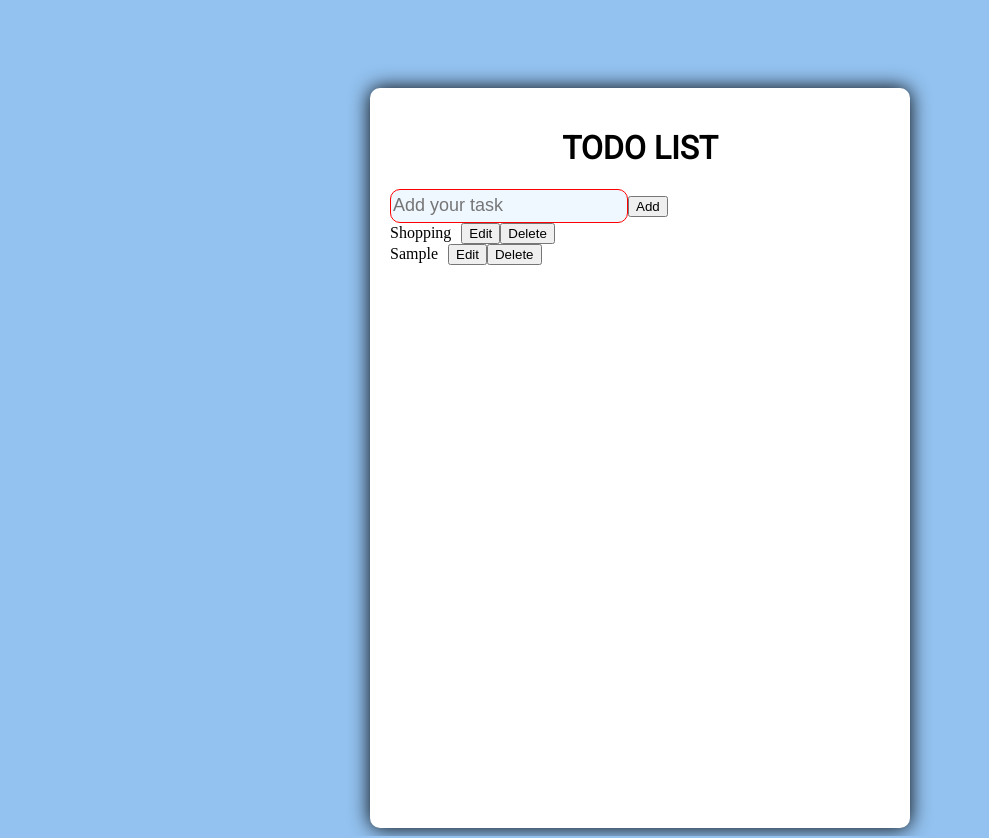
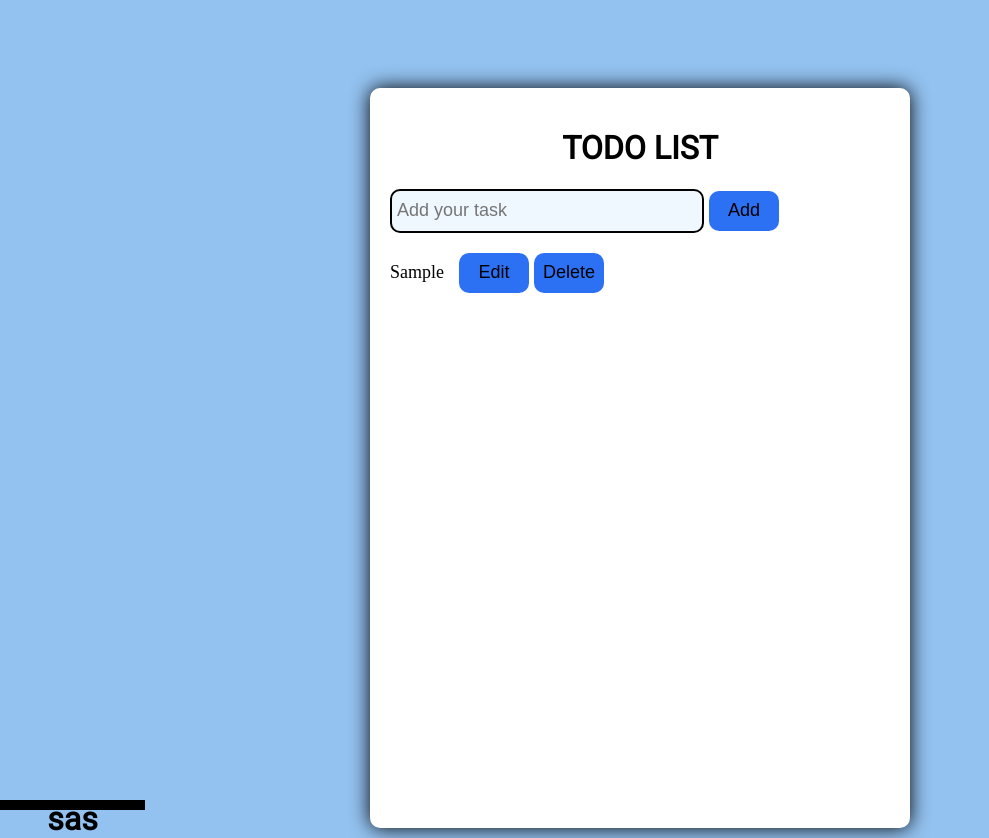
Before and after one commit to crimsonal/personal-todo, a React (Create React App) app: page / in a window 1280 px wide. Both pictures are taken after typing "Sample" into the empty fields and a click on the button "Add". Shown: the whole page, without its empty margins (0-989 px from the left). Built offline with nearby package versions, Linux system fonts and the light colour scheme.

Commit message:
styling changes

```diff
--- a/src/App.css
+++ b/src/App.css
@@ -22,16 +22,47 @@ h1{
   text-align: center;
 }
 
+h1::before {
+  left: 0;
+  width: 145px;
+  height: 10px;
+  content: "sas";
+  bottom: -10px;
+  background: #000000;
+  position: absolute;
+}
 .todo-p {
   display: inline;
   margin-right: 10px;
 }
 
+.add-form {
+  margin-bottom: 20px;
+  align-items: center;
+}
 .add-form-input {
   border-radius: 10px;
   height: 30px;
+  width: 300px;
   font-size: large;
-  border: 1px solid red;
+  border: 2px solid black;
   background-color: aliceblue;
+  padding: 5px;
   outline: none;
 }
+
+button {
+  /* TODO: Align buttons to the right! */
+  background-color: rgb(44, 113, 244);
+  border: none;
+  border-radius: 10px;
+  height: 40px;
+  width: 70px;
+  font-size: large;
+  cursor: pointer;
+  margin-left: 5px;
+}
+
+.todo-p {
+  font-size: large;
+}
--- a/src/components/TodoAdd.jsx
+++ b/src/components/TodoAdd.jsx
@@ -8,8 +8,10 @@ function TodoAdd(props) {
     }
 
     function buttonClicked() {
-        props.appendTodo(todo)
+        if (todo.trim() !== "") {
+            props.appendTodo(todo)
 
+        }
         updateTodo("")
     }
     return (
--- a/src/components/TodoWrapper.jsx
+++ b/src/components/TodoWrapper.jsx
@@ -5,7 +5,7 @@ import Todo from './Todo.jsx'
 import TodoEdit from "./TodoEdit.jsx"
 
 function TodoWrapper () {
-    const [todos, setTodos] = useState([{todo:"Shopping", key:uuidv4(), edit:false}])
+    const [todos, setTodos] = useState([])
 
 
 
```
